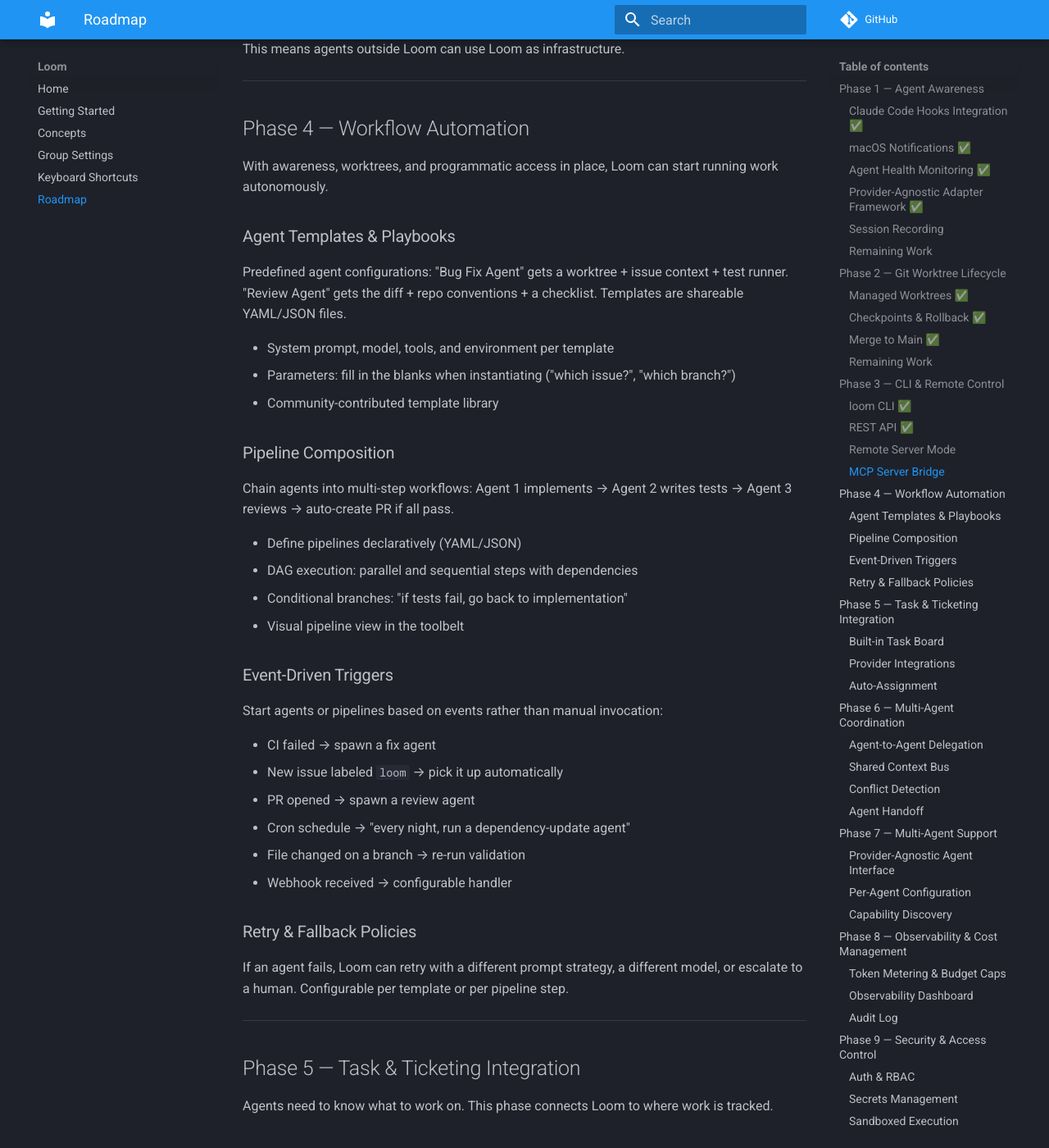
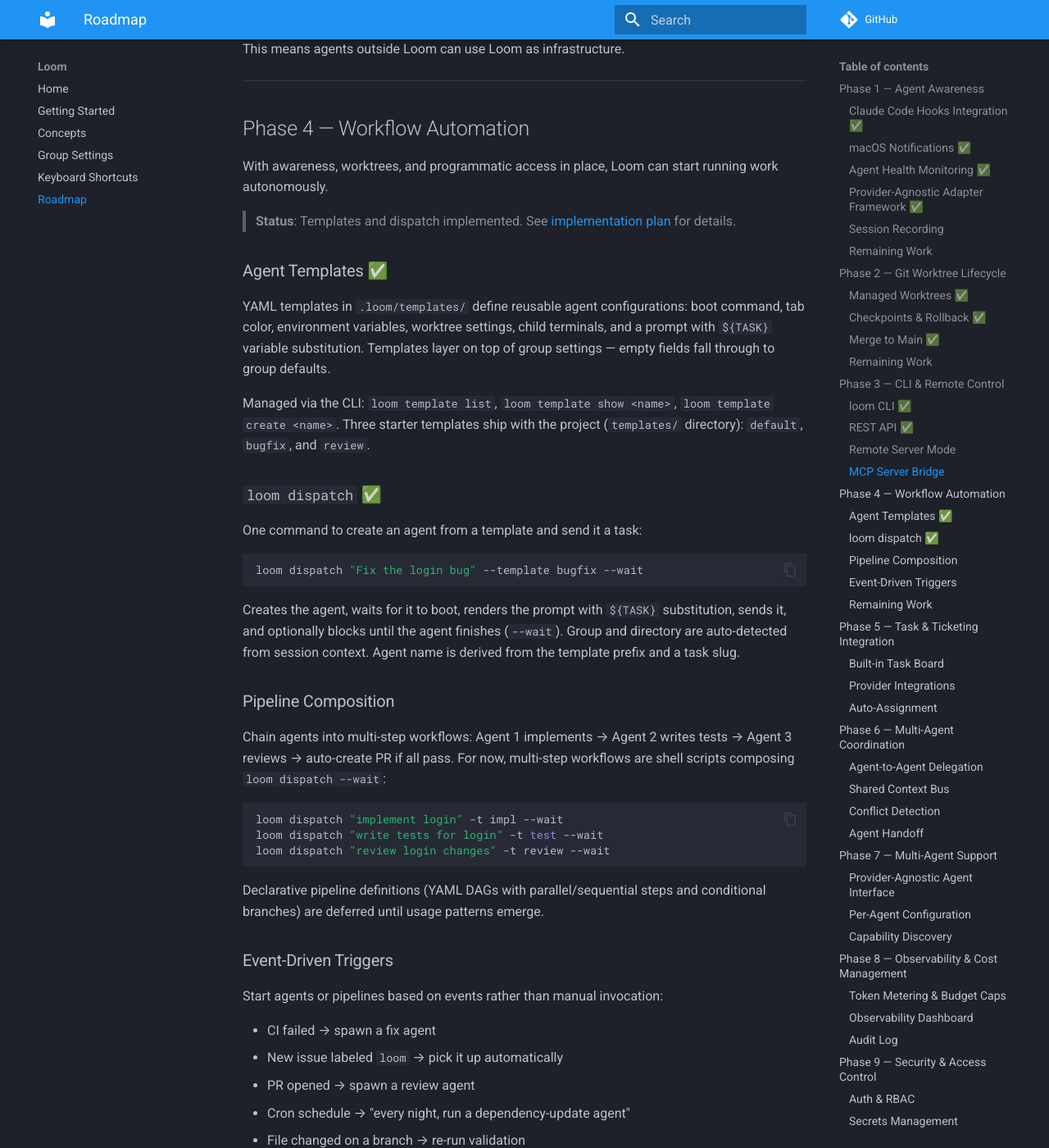
Before and after one commit to runtorque/torque, an MkDocs documentation site: the page built from docs/roadmap.md, in a window 1280 px wide and 1400 px high, scrolled down 3938 px. Shown: the whole window at 82% size. Built offline with MkDocs 1.6.1 and Material for MkDocs 9.7.7, drawn with Linux system fonts in a browser that asks for light colours; comment, search, counter and statistics services are not loaded; some of the changed text lies outside the part shown.

Commit message:
update docs for dispatch, templates, and Phase 4 status
Co-Authored-By: Claude Opus 4.6 (1M context) <noreply@anthropic.com>

````diff
--- a/docs/roadmap.md
+++ b/docs/roadmap.md
@@ -115,22 +115,35 @@ Expose Loom as an MCP (Model Context Protocol) server. Any MCP-aware agent or to
 
 With awareness, worktrees, and programmatic access in place, Loom can start running work autonomously.
 
-### Agent Templates & Playbooks
+> **Status**: Templates and dispatch implemented. See [implementation plan](plans/workflow-automation.md) for details.
 
-Predefined agent configurations: "Bug Fix Agent" gets a worktree + issue context + test runner. "Review Agent" gets the diff + repo conventions + a checklist. Templates are shareable YAML/JSON files.
+### Agent Templates ✅
 
-- System prompt, model, tools, and environment per template
-- Parameters: fill in the blanks when instantiating ("which issue?", "which branch?")
-- Community-contributed template library
+YAML templates in `.loom/templates/` define reusable agent configurations: boot command, tab color, environment variables, worktree settings, child terminals, and a prompt with `${TASK}` variable substitution. Templates layer on top of group settings — empty fields fall through to group defaults.
+
+Managed via the CLI: `loom template list`, `loom template show <name>`, `loom template create <name>`. Three starter templates ship with the project (`templates/` directory): `default`, `bugfix`, and `review`.
+
+### `loom dispatch` ✅
+
+One command to create an agent from a template and send it a task:
+
+```bash
+loom dispatch "Fix the login bug" --template bugfix --wait
+```
+
+Creates the agent, waits for it to boot, renders the prompt with `${TASK}` substitution, sends it, and optionally blocks until the agent finishes (`--wait`). Group and directory are auto-detected from session context. Agent name is derived from the template prefix and a task slug.
 
 ### Pipeline Composition
 
-Chain agents into multi-step workflows: Agent 1 implements → Agent 2 writes tests → Agent 3 reviews → auto-create PR if all pass.
+Chain agents into multi-step workflows: Agent 1 implements → Agent 2 writes tests → Agent 3 reviews → auto-create PR if all pass. For now, multi-step workflows are shell scripts composing `loom dispatch --wait`:
 
-- Define pipelines declaratively (YAML/JSON)
-- DAG execution: parallel and sequential steps with dependencies
-- Conditional branches: "if tests fail, go back to implementation"
-- Visual pipeline view in the toolbelt
+```bash
+loom dispatch "implement login" -t impl --wait
+loom dispatch "write tests for login" -t test --wait
+loom dispatch "review login changes" -t review --wait
+```
+
+Declarative pipeline definitions (YAML DAGs with parallel/sequential steps and conditional branches) are deferred until usage patterns emerge.
 
 ### Event-Driven Triggers
 
@@ -143,9 +156,15 @@ Start agents or pipelines based on events rather than manual invocation:
 - File changed on a branch → re-run validation
 - Webhook received → configurable handler
 
-### Retry & Fallback Policies
+Since `loom dispatch` is scriptable, simple triggers work today via cron or CI calling the CLI. A built-in trigger system is deferred.
 
-If an agent fails, Loom can retry with a different prompt strategy, a different model, or escalate to a human. Configurable per template or per pipeline step.
+### Remaining Work
+
+- **Template parameters** — custom variables beyond `${TASK}` (e.g., `--param issue=123`)
+- **Toolbelt template picker** — dropdown in the "Add Agent" modal that applies a template's settings
+- **Pipeline engine** — declarative YAML pipelines with DAG execution
+- **Event-driven triggers** — built-in webhook/cron/CI trigger system
+- **Retry & fallback policies** — configurable per template or pipeline step
 
 ---
 
````
Also changed, not shown: docs/getting-started.md (+17 -0 lines), docs/index.md (+1 -0 lines), docs/plans/workflow-automation.md (+1 -1 lines).
